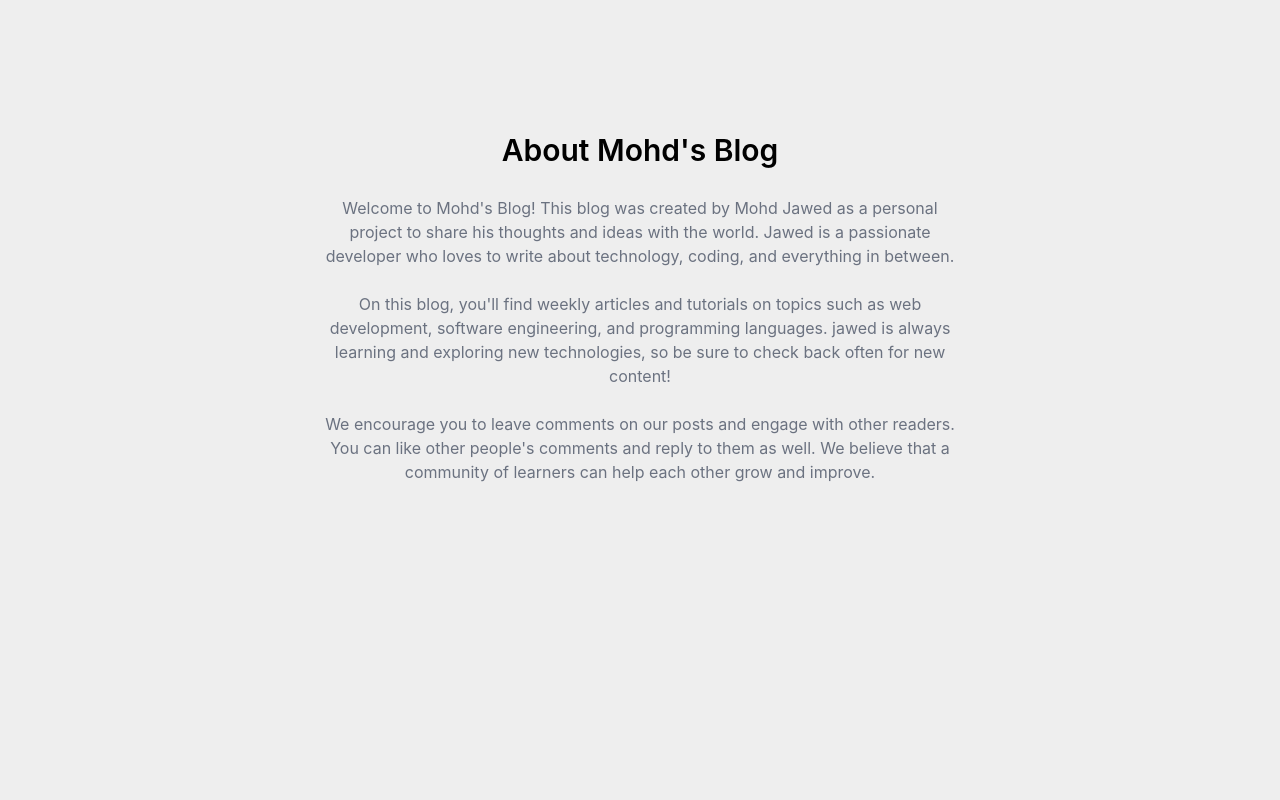
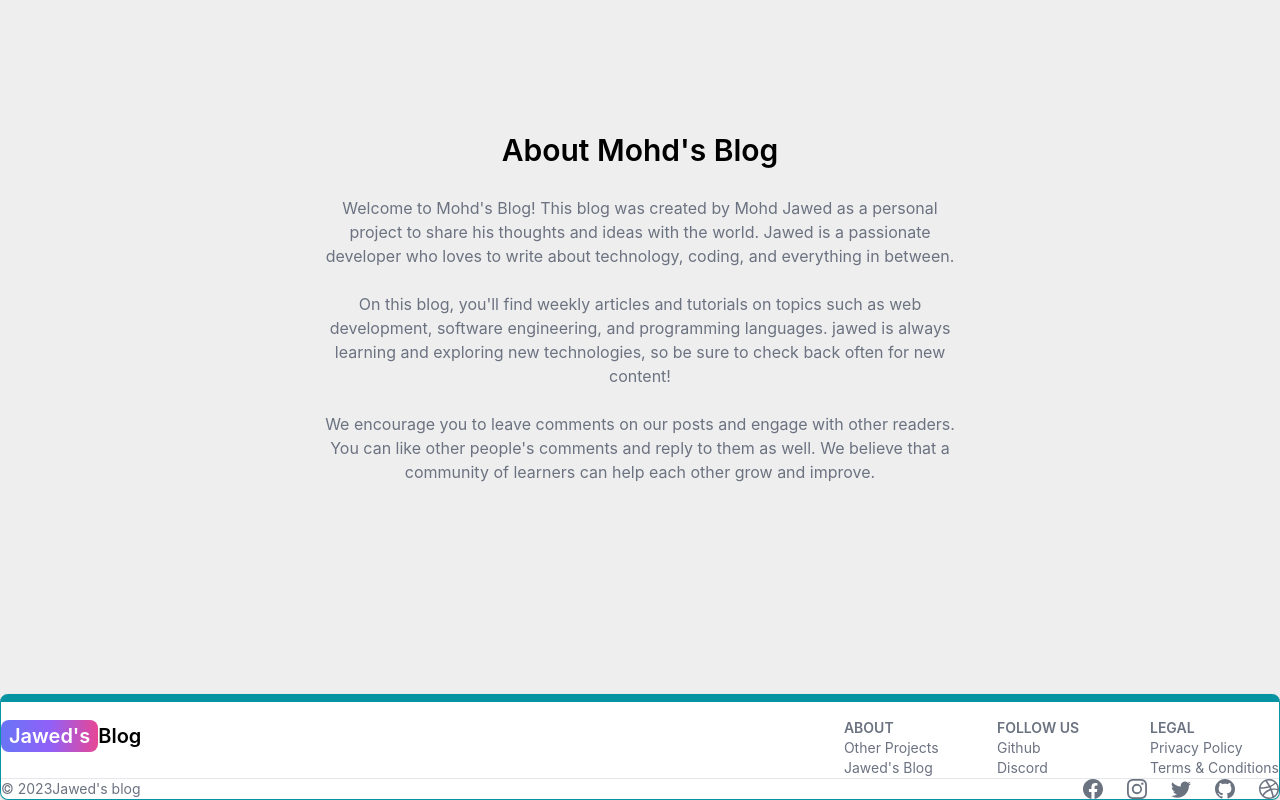
Before and after one commit to mJawed/mern-blog, a React (Vite) app in the folder frontend/: page /dashboard/about in a window 1280 px wide. Shown: the part 174-974 px from the top of the page. Before the commit the page ends 868 px from the top, so only its background shows below. Built offline with nearby package versions, Linux system fonts and the light colour scheme.

Commit message:
Created footer component

```diff
--- a/frontend/src/App.jsx
+++ b/frontend/src/App.jsx
@@ -4,6 +4,7 @@
 import About from "./dashboard/pages/About";
 import HeaderDash from "./componets/HeaderDash";
 import Dashboard from './dashboard/pages/Dashboard';
+import FooterDash from './componets/FooterDash';
 
 
 
@@ -26,6 +27,7 @@
                 <Route path="signup" element={<SignUp />} />
                 <Route path="about" element={<About />} />
               </Routes>
+              <FooterDash/>
             </>
           }
         />
--- /dev/null
+++ b/frontend/src/componets/FooterDash.jsx
@@ -0,0 +1,83 @@
+import { Footer } from 'flowbite-react';
+import { Link } from 'react-router-dom';
+import { BsFacebook, BsInstagram, BsTwitter, BsGithub, BsDribbble } from 'react-icons/bs';
+function FooterDash() {
+    return (
+        <Footer container className='border border-t-8 border-teal-500'>
+        <div className='w-full max-w-7xl mx-auto'>
+          <div className='grid w-full justify-between sm:flex md:grid-cols-1'>
+            <div className='mt-5'>
+              <Link
+                to='/'
+                className='self-center whitespace-nowrap text-lg sm:text-xl font-semibold dark:text-white'
+              >
+                <span className='px-2 py-1 bg-gradient-to-r from-indigo-500 via-purple-500 to-pink-500 rounded-lg text-white'>
+                  Jawed's
+                </span>
+                Blog
+              </Link>
+            </div>
+            <div className='grid grid-cols-2 gap-8 mt-4 sm:grid-cols-3 sm:gap-6'>
+              <div>
+                <Footer.Title title='About' />
+                <Footer.LinkGroup col>
+                  <Footer.Link
+                    href='#'
+                    target='_blank'
+                    rel='noopener noreferrer'
+                  >
+                    Other Projects
+                  </Footer.Link>
+                  <Footer.Link
+                    href='/about'
+                    target='_blank'
+                    rel='noopener noreferrer'
+                  >
+                    Jawed's Blog
+                  </Footer.Link>
+                </Footer.LinkGroup>
+              </div>
+              <div>
+                <Footer.Title title='Follow us' />
+                <Footer.LinkGroup col>
+                  <Footer.Link
+                    href='#'
+                    target='_blank'
+                    rel='noopener noreferrer'
+                  >
+                    Github
+                  </Footer.Link>
+                  <Footer.Link href='#'>Discord</Footer.Link>
+                </Footer.LinkGroup>
+              </div>
+              <div>
+                <Footer.Title title='Legal' />
+                <Footer.LinkGroup col>
+                  <Footer.Link href='#'>Privacy Policy</Footer.Link>
+                  <Footer.Link href='#'>Terms &amp; Conditions</Footer.Link>
+                </Footer.LinkGroup>
+              </div>
+            </div>
+          </div>
+          <Footer.Divider />
+          <div className='w-full sm:flex sm:items-center sm:justify-between'>
+            <Footer.Copyright
+              href='#'
+              by="Jawed's blog"
+              year={new Date().getFullYear()}
+            />
+            <div className="flex gap-6 sm:mt-0 mt-4 sm:justify-center">
+              <Footer.Icon href='#' icon={BsFacebook}/>
+              <Footer.Icon href='#' icon={BsInstagram}/>
+              <Footer.Icon href='#' icon={BsTwitter}/>
+              <Footer.Icon href='https://github.com/sahandghavidel' icon={BsGithub}/>
+              <Footer.Icon href='#' icon={BsDribbble}/>
+
+            </div>
+          </div>
+        </div>
+      </Footer>
+     );
+}
+
+export default FooterDash;
```
